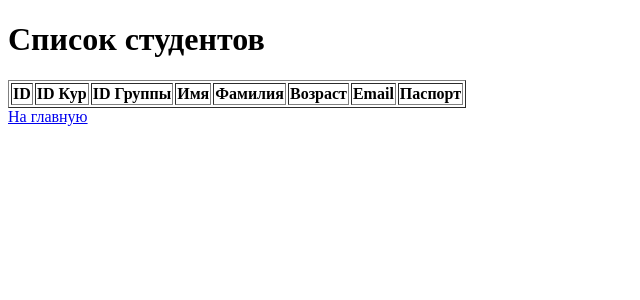
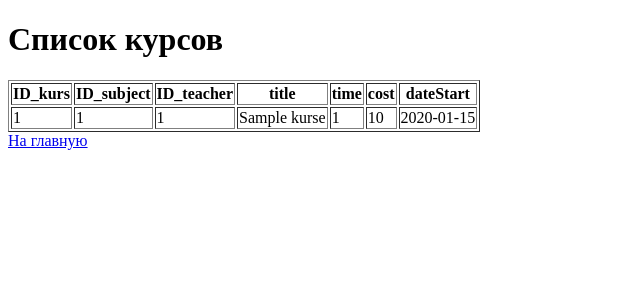
Before and after one commit to MrJensenk/DataBaseProject, a Flask app: page /kurses in a window 1280 px wide. Shown: the top 300 px of the page, without its empty margins (0-640 px from the left). Run offline with Flask 3, Linux system fonts and the light colour scheme; tables that the repository leaves empty hold one stand-in row (values such as "Sample post"); lists and menus that the app fills with data are empty.

Commit message:
add kurators and kurses html for view

```diff
--- a/templates/kurses.html
+++ b/templates/kurses.html
@@ -3,31 +3,29 @@
 <head>
     <meta charset="UTF-8">
     <meta name="viewport" content="width=device-width, initial-scale=1.0">
-    <title>Студенты</title>
+    <title>Курсы</title>
 </head>
 <body>
-    <h1>Список студентов</h1>
+    <h1>Список курсов</h1>
     <table border="1">
         <tr>
-            <th>ID</th>
-            <th>ID Кур</th>
-            <th>ID Группы</th>
-            <th>Имя</th>
-            <th>Фамилия</th>
-            <th>Возраст</th>
-            <th>Email</th>
-            <th>Паспорт</th>
+            <th>ID_kurs</th>
+            <th>ID_subject</th>
+            <th>ID_teacher</th>
+            <th>title</th>
+            <th>time</th>
+            <th>cost</th>
+            <th>dateStart</th>
         </tr>
-        {% for student in students %}
+        {% for kurs in kurses %}
         <tr>
-            <td>{{ student[0] }}</td>
-            <td>{{ student[1] }}</td>
-            <td>{{ student[2] }}</td>
-            <td>{{ student[3] }}</td>
-            <td>{{ student[4] }}</td>
-            <td>{{ student[5] }}</td>
-            <td>{{ student[6] }}</td>
-            <td>{{ student[7] }}</td>
+            <td>{{ kurs[0] }}</td>
+            <td>{{ kurs[1] }}</td>
+            <td>{{ kurs[2] }}</td>
+            <td>{{ kurs[3] }}</td>
+            <td>{{ kurs[4] }}</td>
+            <td>{{ kurs[5] }}</td>
+            <td>{{ kurs[6] }}</td>
         </tr>
         {% endfor %}
     </table>
```
Also changed, not shown: templates/kurators.html (+12 -18 lines).
